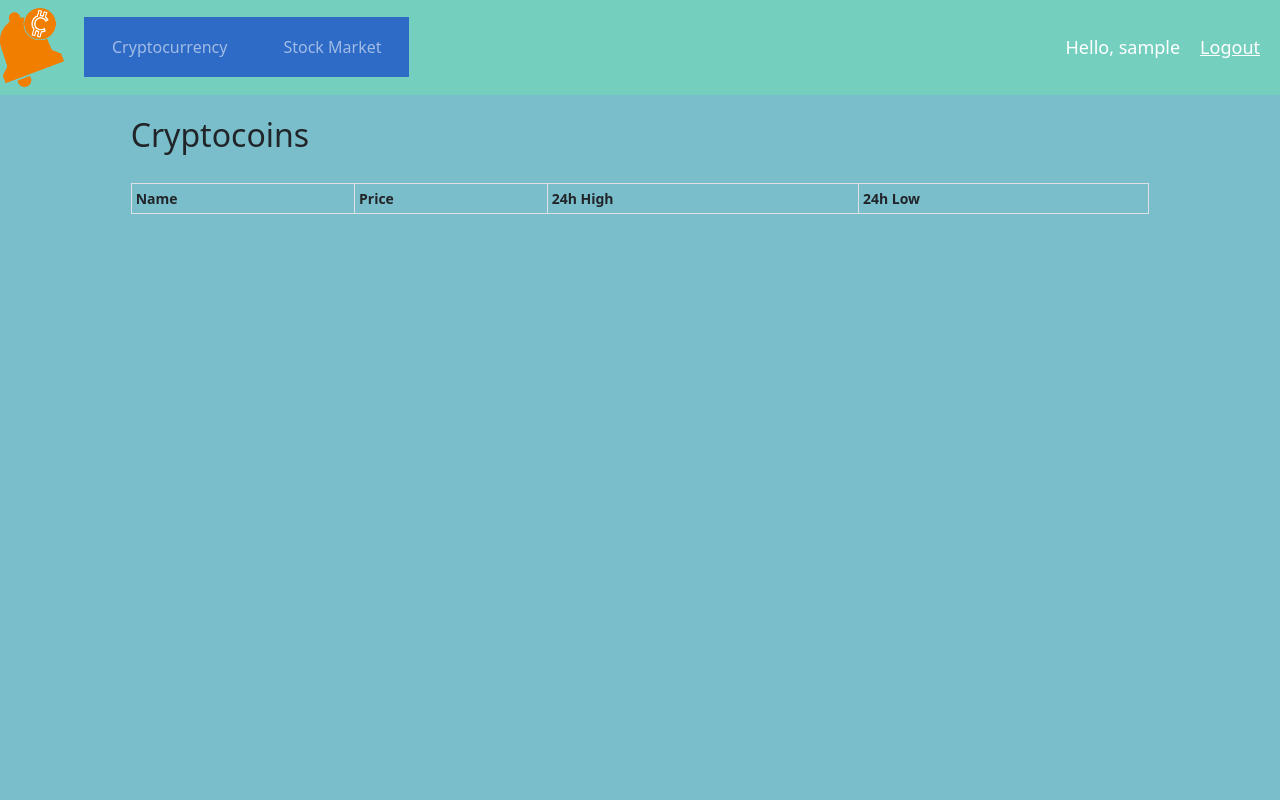
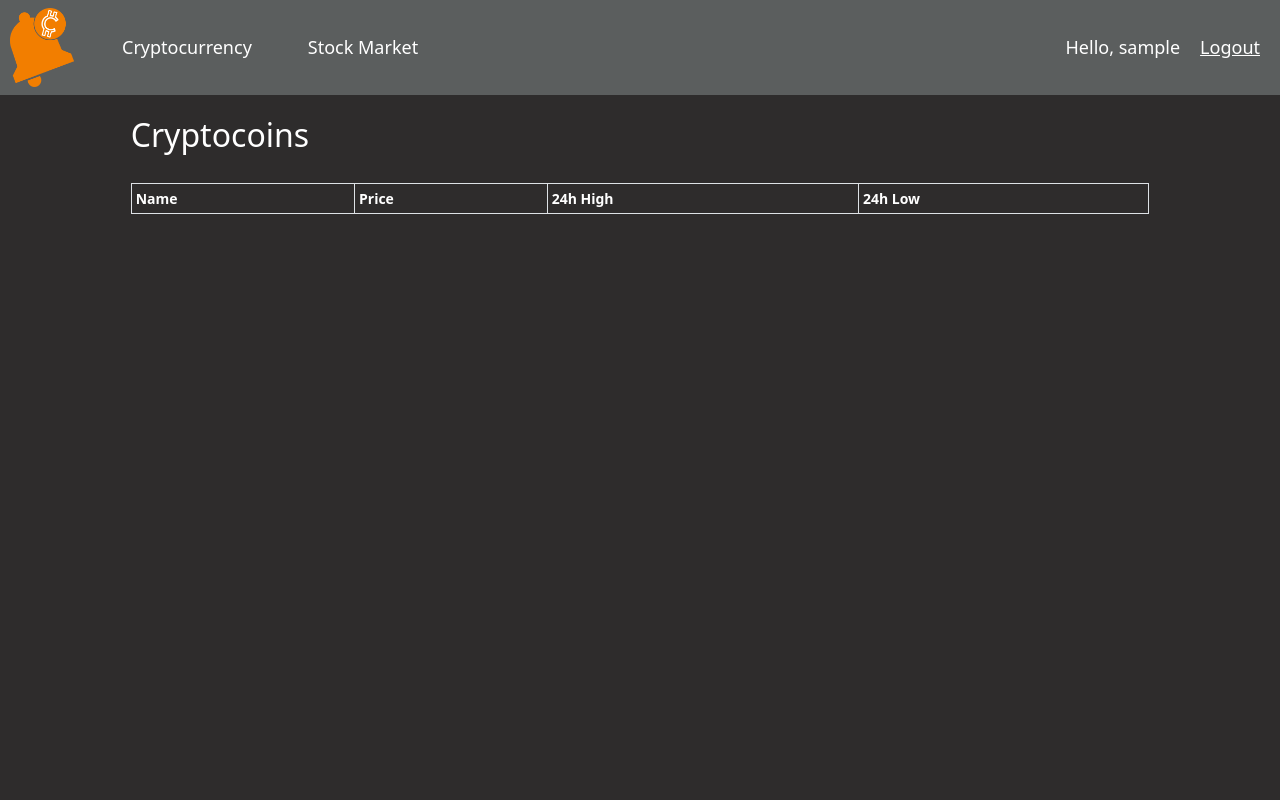
Before and after one commit to JucanAndreiDaniel/Graph_Notification_API, a Django app: page / in a window 1280 px wide. Run offline with Django 3.2, Linux system fonts and the light colour scheme; the visitor is signed in with stand-in values (Sample User, id 1); data that the repository does not hold is empty; some libraries are stand-ins or nearby versions.

Commit message:
Some css changes

```diff
--- a/static/css/main.css
+++ b/static/css/main.css
@@ -1,5 +1,66 @@
-#logo {}
+body,
+html {
+    margin: 0;
+    padding: 0;
+    height: 100%;
+    background: #2e2c2c !important;
+}
 
-body {
-    background-color: #7abecc;
+.user_card {
+    width: 350px;
+    margin-top: auto;
+    margin-bottom: auto;
+    background: #5b5e5e;
+    position: relative;
+    display: flex;
+    justify-content: center;
+    flex-direction: column;
+    padding: 10px;
+    box-shadow: 0 4px 8px 0 rgba(0, 0, 0, 0.2), 0 6px 20px 0 rgba(0, 0, 0, 0.19);
+    -webkit-box-shadow: 0 4px 8px 0 rgba(0, 0, 0, 0.2), 0 6px 20px 0 rgba(0, 0, 0, 0.19);
+    -moz-box-shadow: 0 4px 8px 0 rgba(0, 0, 0, 0.2), 0 6px 20px 0 rgba(0, 0, 0, 0.19);
+    border-radius: 5px;
 }
+
+.form_container {
+    margin-top: 20px;
+}
+
+#form-title {
+    color: #fff;
+}
+
+.login_btn {
+    width: 100%;
+    background: #f7ba5b !important;
+    color: white !important;
+}
+
+.login_btn:focus {
+    box-shadow: none !important;
+    outline: 0px !important;
+}
+
+.login_container {
+    padding: 0 2rem;
+}
+
+.input-group-text {
+    background: #f7ba5b !important;
+    color: white !important;
+    border: 0 !important;
+    border-radius: 0.25rem 0 0 0.25rem !important;
+}
+
+.input_user,
+.input_pass:focus {
+    box-shadow: none !important;
+    outline: 0px !important;
+}
+
+#messages {
+    background-color: grey;
+    color: #fff;
+    padding: 10px;
+    margin-top: 10px;
+}
--- a/templates/home.html
+++ b/templates/home.html
@@ -5,7 +5,7 @@
 
         <main class="col-md-9 ms-sm-auto col-lg-10 px-md-4">
             <br>
-            <h2>Cryptocoins</h2>
+            <h2 style="color: white;">Cryptocoins</h2>
             <br>
             {% if coins.has_other_pages %}
             <ul class="pagination justify-content-center">
@@ -15,7 +15,6 @@
                         <span aria-hidden="true">&laquo; First</span>
                     </a>
                 </li> {% endif %}
-
                 {% for n in coins.paginator.page_range %}
                 {% if coins.number == n %}
                 <li class="page-item active">
@@ -39,7 +38,7 @@
             <div class="table-responsive">
                 <table class="table table-bordered table-hover table-sm">
                     <thead>
-                        <tr>
+                        <tr style="color:white">
                             <th scope="col">Name </th>
                             <th scope="col">Price</th>
                             <th scope="col">24h High</th>
@@ -48,7 +47,7 @@
                     </thead>
                     <tbody>
                         {% for coin in coins %}
-                        <tr scope="row">
+                        <tr scope="row" style="color:white">
                             <td>{{ coin.name }}</td>
                             <td>{{ coin.curr_usd }}</td>
                             <td>{{ coin.high_1d_usd }}</td>
--- a/templates/navbar.html
+++ b/templates/navbar.html
@@ -9,28 +9,25 @@
     }
 
     .btn-group .button {
-        background-color: #2e6bc7;
-        /* Green */
-        border: none;
+        background-color: transparent;
+        border: 0px solid #f0a52d;
         color: white;
         padding: 10px 20px;
         text-align: center;
-        text-decoration: none;
         display: inline-block;
-        font-size: 16px;
+        font-size: 18px;
         cursor: pointer;
         position: relative;
         left: 20px;
     }
 
     .btn-group .button:hover {
-        background-color: #1b549e;
+        background-color: #f0a52d;
     }
 </style>
 
-
-<nav class="navbar navbar-expand-lg navbar-dark" style="background-color: #74cfbf;">
-    <img src="{% static 'images/logo.png' %}" style="width: 5vw; height: auto;">
+<nav class="navbar navbar-expand-lg navbar-dark" style="background-color: #5b5e5e;">
+    <img src="{% static 'images/logo.png' %}" style="width: 5vw; height: auto; margin-left:10px">
     <button class="navbar-toggler" type="button" data-toggle="collapse" data-target="#navbarNav" aria-controls="navbarNav" aria-expanded="false" aria-label="Toggle navigation">
         <span class="navbar-toggler-icon"></span>
     </button>
@@ -38,10 +35,10 @@
         <div class="collapse navbar-collapse" id="navbarNav">
             <ul class="navbar-nav">
                 <li class="nav-item active">
-                    <button class="button"> <a class="nav-link" href="{% url 'home' %}">Cryptocurrency</a></button>
+                    <button class="button"> <a class="nav-link active" href="{% url 'home' %}">Cryptocurrency</a></button>
                 </li>
                 <li class="nav-item">
-                    <button class="button"><a class="nav-link" href="{% url 'home' %}">Stock Market</a></button>
+                    <button class="button"><a class="nav-link active" href="{% url 'home' %}">Stock Market</a></button>
                 </li>
             </ul>
         </div>
@@ -58,4 +55,5 @@
     <span><a  class="hello-msg" href="{% url 'logout' %}">Logout</a></span> {% else %}
     <span class="hello-msg">You are not logged in</span>
     <span><a  class="hello-msg" href="{% url 'login' %}">Click here to log in</a></span> {% endif %} {% endblock %}
+
 </nav>
```
Also changed, not shown: templates/login.html (+6 -68 lines), templates/register.html (+5 -4 lines).
